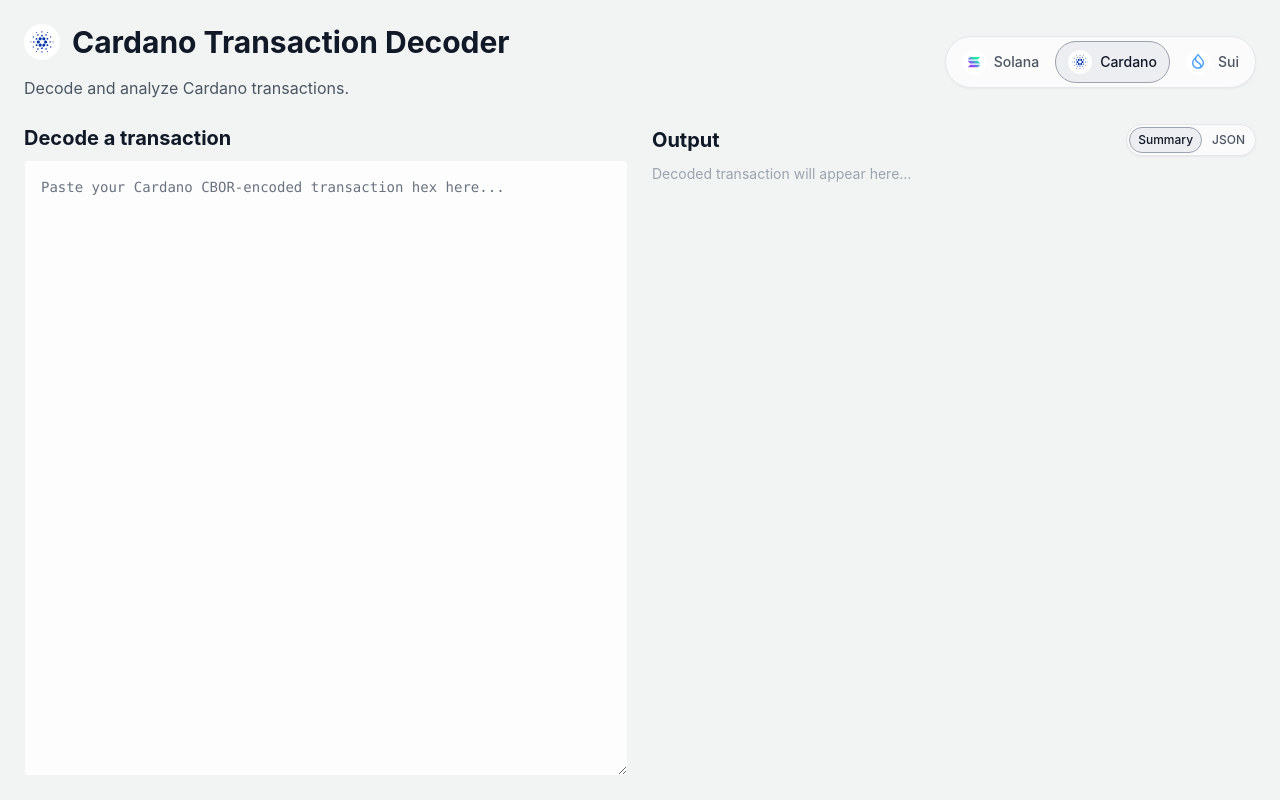
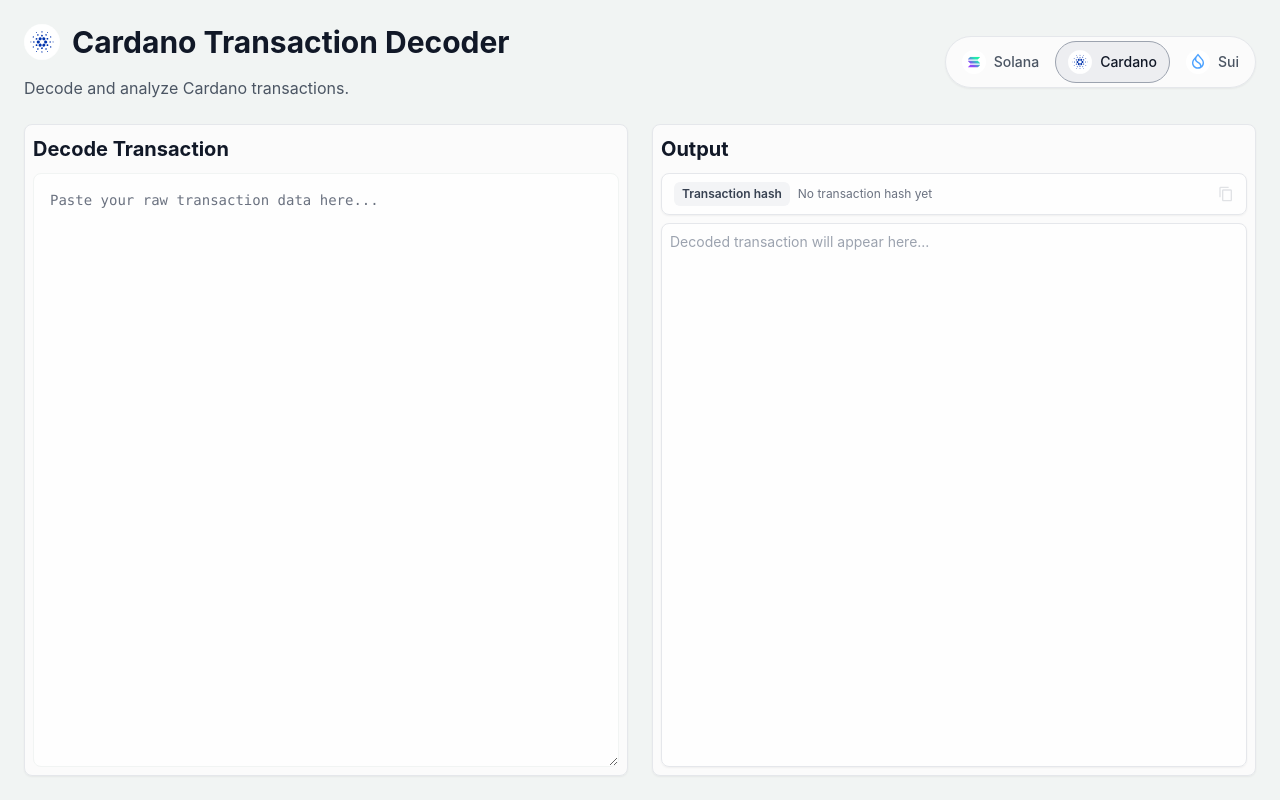
Before and after one commit to figment-networks/tx-decoder, a Next.js app: page /cardano in a window 1280 px wide. Built offline with nearby package versions, Linux system fonts and the light colour scheme.

Commit message:
feat: updated layout, added txHash output

```diff
--- a/app/cardano/page.tsx
+++ b/app/cardano/page.tsx
@@ -10,20 +10,12 @@
 import { usePathname, useRouter, useSearchParams } from "next/navigation";
 import JsonView from "@uiw/react-json-view";
 
-import type { ViewMode } from "../types";
 import DecoderLayout from "../../components/decoder-layout/deconder-layout";
 import InputText from "../../components/input-text/input-text";
-import ToggleGroup from "../../components/toggle-group/toggle-group";
 import { decodeCardanoTransaction } from "../../lib/tx-decoder/cardano/decoders";
 import type {
   CardanoDecodedTransaction,
-  CardanoValue,
 } from "../../lib/tx-decoder/types";
-
-const stringifyValue = (value: unknown): string => {
-  const serialized = JSON.stringify(value, null, 2);
-  return serialized ?? "undefined";
-};
 
 const CardanoDecoderPageContent = () => {
   const router = useRouter();
@@ -33,7 +25,6 @@
   const [decodedTransaction, setDecodedTransaction] =
     useState<CardanoDecodedTransaction | null>(null);
   const [error, setError] = useState<string | null>(null);
-  const [viewMode, setViewMode] = useState<ViewMode>("summary");
 
   const updateUrl = useCallback(
     (value: string) => {
@@ -94,173 +85,9 @@
     decodeAndSetTransaction(event.target.value);
   };
 
-  const handleViewModeChange = (value: string) => {
-    setViewMode(value as ViewMode);
-  };
-
-  const renderSection = (title: string, value: unknown) => {
-    if (value === null || value === undefined) {
-      return null;
-    }
-
-    return (
-      <div className="rounded border border-green-200 bg-white/80 px-3 py-2 shadow-sm">
-        <h3 className="mb-2 text-sm font-semibold text-gray-900">{title}</h3>
-        <pre className="max-h-60 overflow-auto rounded bg-gray-900/90 px-3 py-2 text-xs text-green-100">
-          {stringifyValue(value)}
-        </pre>
-      </div>
-    );
-  };
-
-  const renderTransferSummary = () => {
-    const outputs = decodedTransaction?.body?.outputs;
-    if (!Array.isArray(outputs) || outputs.length === 0) {
-      return null;
-    }
-
-    type FormattedOutput = {
-      address?: string | null;
-      amount?: {
-        coin?: string | null;
-        multiasset?: CardanoValue | null;
-      } | null;
-      payment_credential_hash?: string | null;
-    };
-
-    const collectSignerHashes = (value: CardanoValue | null | undefined): string[] => {
-      if (value === null || value === undefined) {
-        return [];
-      }
-
-      if (typeof value === "string") {
-        return [value.toLowerCase()];
-      }
-
-      if (Array.isArray(value)) {
-        return value.flatMap((entry) => collectSignerHashes(entry));
-      }
-
-      if (typeof value === "object") {
-        return Object.values(value).flatMap((entry) => collectSignerHashes(entry));
-      }
-
-      return [];
-    };
-
-    const isFormattedOutput = (value: CardanoValue): value is FormattedOutput => {
-      return (
-        typeof value === "object" &&
-        value !== null &&
-        !Array.isArray(value) &&
-        ("address" in value || "amount" in value)
-      );
-    };
-
-    const formatAda = (value: string | null | undefined) => {
-      if (!value) {
-        return "0 ADA";
-      }
-      try {
-        const lovelace = BigInt(value);
-        const adaUnits = lovelace / 1_000_000n;
-        const remainder = lovelace % 1_000_000n;
-        if (remainder === 0n) {
-          return `${adaUnits.toString()} ADA`;
-        }
-        const fractional = remainder.toString().padStart(6, "0").replace(/0+$/, "");
-        return `${adaUnits.toString()}.${fractional} ADA`;
-      } catch {
-        return `${value} lovelace`;
-      }
-    };
-
-    const transferEntries = outputs.reduce<FormattedOutput[]>((entries, output) => {
-      if (isFormattedOutput(output)) {
-        entries.push(output);
-      }
-      return entries;
-    }, []);
-    const requiredSigners = new Set(
-      collectSignerHashes(decodedTransaction?.body?.required_signers)
-        .filter((hash) => /^[0-9a-f]{56}$/.test(hash))
-    );
-
-    return (
-      <div className="flex flex-col gap-3 rounded border border-green-300 bg-white px-4 py-3 shadow-md">
-        <div className="flex items-center justify-between">
-          <span className="text-xs font-medium uppercase tracking-wide text-green-700">
-            {transferEntries.length} output{transferEntries.length === 1 ? "" : "s"}
-          </span>
-        </div>
-        <div className="flex flex-col divide-y divide-green-100">
-          {transferEntries.map((output, index) => {
-            const coin = output.amount?.coin ?? null;
-            let paymentCredentialHash: string | null = null;
-            if (typeof output.payment_credential_hash === "string") {
-              paymentCredentialHash = output.payment_credential_hash;
-            }
-            const isSender = paymentCredentialHash
-              ? requiredSigners.has(paymentCredentialHash.toLowerCase())
-              : false;
-            const roleLabel = isSender ? "Sender (change)" : "Recipient";
-            return (
-              <div key={`${output.address ?? "unknown"}-${index}`} className="flex flex-col gap-1 py-2 first:pt-0 last:pb-0">
-                <div className="flex items-center justify-between text-xs text-gray-600">
-                  <span className="font-semibold text-gray-800">{roleLabel}</span>
-                  <span className="font-medium text-gray-900">Output #{index + 1}</span>
-                </div>
-                <div className="flex flex-col gap-1 rounded bg-green-50 px-3 py-2">
-                  <span className="break-all text-xs font-mono text-gray-800">
-                    {output.address ?? "Unknown address"}
-                  </span>
-                  <span className="text-sm font-semibold text-green-800">
-                    {formatAda(coin)}
-                  </span>
-                  <span className="text-[10px] font-medium text-green-600">
-                    {coin ? `${coin} lovelace` : "Coin amount unavailable"}
-                  </span>
-                </div>
-              </div>
-            );
-          })}
-        </div>
-      </div>
-    );
-  };
-
-  const renderSummaryContent = () => {
-    if (!decodedTransaction) {
-      return (
-        <span className="text-sm text-gray-400">
-          Decoded transaction will appear here...
-        </span>
-      );
-    }
-
-    return (
-      <div className="flex flex-col gap-4">
-        {decodedTransaction.error ? (
-          <div className="rounded border border-yellow-200 bg-yellow-50 px-3 py-2 text-sm text-yellow-800 shadow-sm">
-            <p className="font-semibold">Decoder warning:</p>
-            <p>
-              {decodedTransaction.message ?? decodedTransaction.error}
-            </p>
-          </div>
-        ) : null}
-        {renderTransferSummary()}
-        {renderSection("Auxiliary Data", decodedTransaction.auxiliary_data)}
-      </div>
-    );
-  };
-
   const renderOutputContent = () => {
     if (error) {
       return <span className="text-red-600">Error: {error}</span>;
-    }
-
-    if (viewMode === "summary") {
-      return renderSummaryContent();
     }
 
     if (!decodedTransaction) {
@@ -283,7 +110,6 @@
       icon="Cardano"
       title="Cardano Transaction Decoder"
       description="Decode and analyze Cardano transactions."
-      inputTitle="Decode a transaction"
       inputContent={
         <div className="flex min-h-0 flex-1 flex-col">
           <div className="flex min-h-0 flex-1 [&_textarea]:min-h-[400px] [&_textarea]:bg-white/80 [&_textarea]:text-sm [&_textarea]:font-mono">
@@ -292,22 +118,11 @@
               multiline
               value={rawTransaction}
               onChange={handleTransactionChange}
-              placeholder="Paste your Cardano CBOR-encoded transaction hex here..."
+              placeholder="Paste your raw transaction data here..."
               borderClassName="border-green-100"
             />
           </div>
         </div>
-      }
-      outputTitle="Output"
-      outputToolbar={
-        <ToggleGroup
-          value={viewMode}
-          onValueChange={handleViewModeChange}
-          items={[
-            { content: "Summary", value: "summary" },
-            { content: "JSON", value: "json" },
-          ]}
-        />
       }
       outputContent={
         <div className="flex min-h-0 flex-1 flex-col gap-3">
--- a/app/solana/components/solana-instruction-card/solana-instruction-card.tsx
+++ b/app/solana/components/solana-instruction-card/solana-instruction-card.tsx
@@ -213,7 +213,7 @@
   };
 
   return (
-    <div className="bg-white/80 backdrop-blur-sm rounded overflow-hidden shadow-sm">
+    <div className="bg-white/80 backdrop-blur-sm rounded overflow-hidden border border-gray-200">
       {/* Header */}
       <button
         type="button"
--- a/app/solana/page.tsx
+++ b/app/solana/page.tsx
@@ -101,7 +101,7 @@
       }
       return (
         <div className="min-h-0 w-full flex-1 overflow-auto">
-          <div className="flex flex-col gap-4">
+          <div className="flex flex-col gap-2">
             {decodedTransaction.instructions.map((instruction) => (
               <SolanaInstructionCard
                 key={`${instruction.index}-${instruction.programId}`}
@@ -130,7 +130,6 @@
       icon="Solana"
       title="Solana Transaction Decoder"
       description="Decode and analyze Solana transactions."
-      inputTitle="Decode a transaction"
       inputContent={
         <div className="flex min-h-0 flex-1 flex-col">
           <div className="flex min-h-0 flex-1 [&_textarea]:min-h-[400px] [&_textarea]:bg-white/80 [&_textarea]:text-sm [&_textarea]:font-mono">
@@ -145,7 +144,6 @@
           </div>
         </div>
       }
-      outputTitle="Output"
       outputToolbar={
         <ToggleGroup
           value={viewMode}
--- a/app/sui/page.tsx
+++ b/app/sui/page.tsx
@@ -104,7 +104,6 @@
       icon="Sui"
       title="Sui Transaction Decoder"
       description="Decode and analyze Sui transactions."
-      inputTitle="Decode a transaction"
       inputContent={
         <div className="flex min-h-0 flex-1 flex-col">
           <div className="flex min-h-0 flex-1 [&_textarea]:min-h-[400px] [&_textarea]:bg-white/80 [&_textarea]:text-sm [&_textarea]:font-mono">
@@ -119,7 +118,6 @@
           </div>
         </div>
       }
-      outputTitle="Output"
       outputContent={
         <div className="flex min-h-0 flex-1 flex-col gap-3">
           {renderOutputContent()}
--- a/components/decoder-layout/deconder-layout.tsx
+++ b/components/decoder-layout/deconder-layout.tsx
@@ -1,7 +1,8 @@
 "use client";
 
 import { usePathname } from "next/navigation";
-import React from "react";
+import React, { useState } from "react";
+import { MdContentCopy, MdCheck } from "react-icons/md";
 
 import Icon, { IconName } from "../icon/icon";
 import ToggleGroup, { ToggleGroupItem } from "../toggle-group/toggle-group";
@@ -11,11 +12,10 @@
   icon: IconName;
   title: string;
   description: string;
-  inputTitle: string;
   inputContent: React.ReactNode;
-  outputTitle: string;
   outputContent: React.ReactNode;
   outputToolbar?: React.ReactNode;
+  transactionHash?: string | null;
 };
 
 type ProtocolOption = {
@@ -38,15 +38,53 @@
   },
 ];
 
+const TransactionHashDisplay: React.FC<{ hash: string | null }> = ({ hash }) => {
+  const [isCopied, setIsCopied] = useState(false);
+
+  const handleCopy = async () => {
+    if (!hash) return;
+
+    try {
+      await navigator.clipboard.writeText(hash);
+      setIsCopied(true);
+      setTimeout(() => setIsCopied(false), 2000);
+    } catch (err) {
+      console.error('Failed to copy:', err);
+    }
+  };
+
+  return (
+    <div className="flex items-center gap-2 bg-white/70 rounded-lg px-3 py-2 border border-gray-200 shadow-sm">
+      <div className="flex items-center gap-1.5 bg-gray-100 rounded-md px-2 py-1">
+        <span className="text-xs font-semibold text-gray-700">Transaction hash</span>
+      </div>
+      <span className="text-xs text-gray-500 flex-1 truncate">
+        {hash ? `${hash.slice(0, 8)}...${hash.slice(-6)}` : "No transaction hash yet"}
+      </span>
+      <button
+        onClick={handleCopy}
+        disabled={!hash}
+        className="text-gray-400 hover:text-gray-600 disabled:opacity-30 disabled:cursor-not-allowed transition-colors"
+        aria-label="Copy transaction hash"
+      >
+        {isCopied ? (
+          <MdCheck className="w-4 h-4" />
+        ) : (
+          <MdContentCopy className="w-4 h-4" />
+        )}
+      </button>
+    </div>
+  );
+};
+
 const DecoderLayout: React.FC<DecoderLayoutProps> = ({
   icon,
   title,
   description,
-  inputTitle,
   inputContent,
-  outputTitle,
   outputContent,
   outputToolbar,
+  transactionHash,
 }) => {
   const pathname = usePathname();
 
@@ -78,17 +116,19 @@
           </div>
         </div>
         <div className="flex min-h-0 flex-1 flex-row gap-6">
-          <section className="flex min-w-0 flex-1 flex-col">
-            <h2 className="mb-2 text-xl font-bold text-gray-900">{inputTitle}</h2>
+          <section className="flex min-w-0 flex-1 flex-col gap-2 bg-white/70 rounded-lg px-2 py-2 border border-gray-200 shadow-sm">
+            <div className="flex h-8 flex-shrink-0 items-center">
+              <h2 className="text-xl font-bold text-gray-900">Decode Transaction</h2>
+            </div>
             <div className="flex min-h-0 flex-1 flex-col">{inputContent}</div>
           </section>
-
-          <section className="flex min-w-0 flex-1 flex-col">
-            <div className="mb-2 flex flex-shrink-0 items-center justify-between">
-              <h2 className="text-xl font-bold text-gray-900">{outputTitle}</h2>
+          <section className="flex min-w-0 flex-1 flex-col gap-2 bg-white/70 rounded-lg px-2 py-2 border border-gray-200 shadow-sm">
+            <div className="flex h-8 flex-shrink-0 items-center justify-between align-middle">
+              <h2 className="text-xl font-bold text-gray-900">Output</h2>
               {outputToolbar}
             </div>
-            {outputContent}
+            <TransactionHashDisplay hash={transactionHash ?? null} />
+            <div className="cursor-default flex min-w-0 flex-1 flex-col gap-2 bg-white/70 rounded-lg px-2 py-2 border border-gray-200 shadow-sm overflow-auto">{outputContent}</div>
           </section>
         </div>
       </div>
--- a/components/input-text/input-text.tsx
+++ b/components/input-text/input-text.tsx
@@ -26,7 +26,7 @@
 export type InputTextProps = SingleLineProps | MultiLineProps;
 
 const baseInputClasses =
-  "w-full appearance-none rounded border bg-white text-gray-900 placeholder-gray-500 focus:outline-none focus:ring-0.5 focus:ring-green-1000 focus:border-green-1000 disabled:bg-gray-100 disabled:cursor-not-allowed";
+  "w-full appearance-none rounded-lg border bg-white text-gray-900  placeholder-gray-500 focus:outline-none focus:ring-0.5 focus:ring-green-1000 focus:border-gray-200 disabled:bg-gray-100 disabled:cursor-not-allowed";
 
 const InputText: React.FC<InputTextProps> = (props) => {
   const {
```
